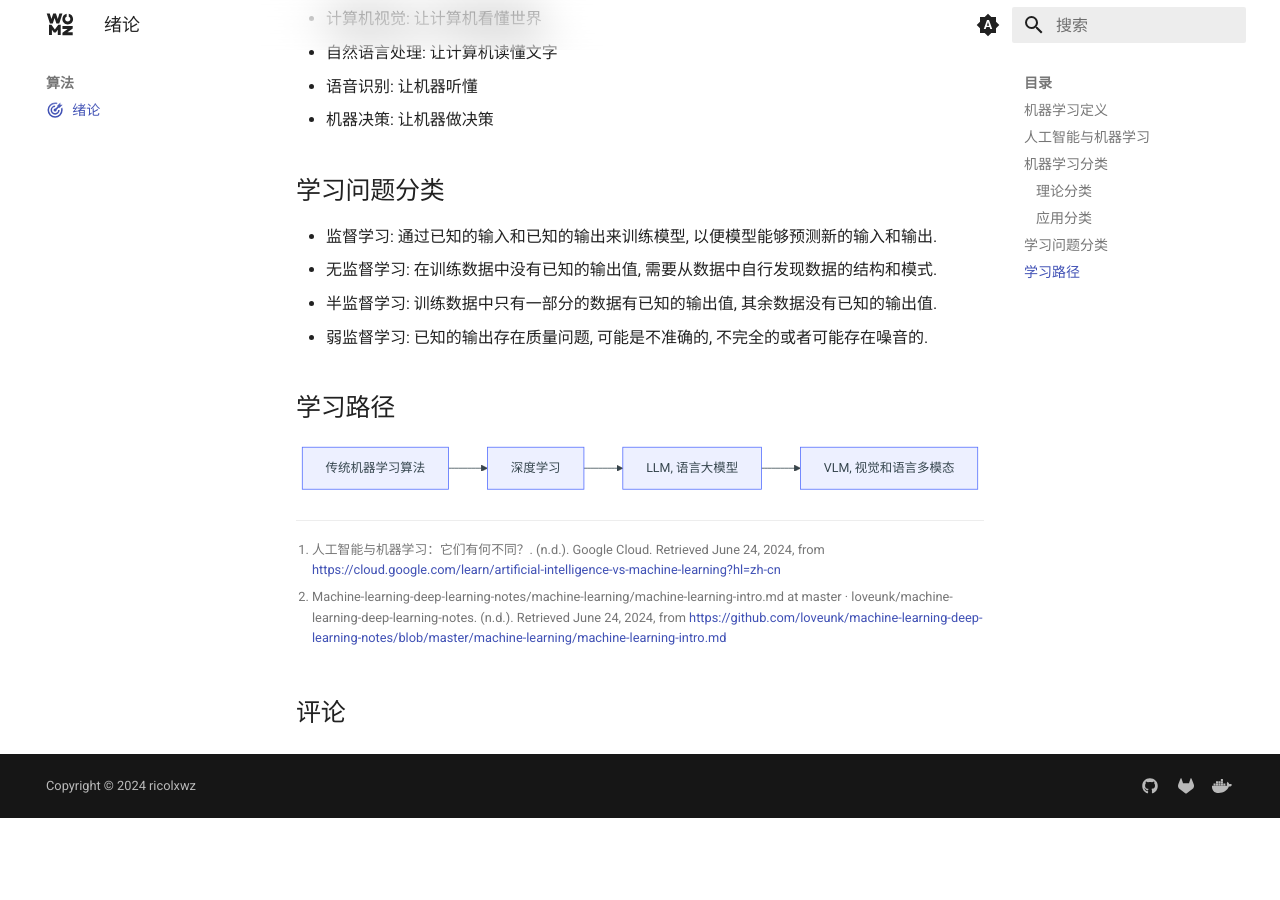
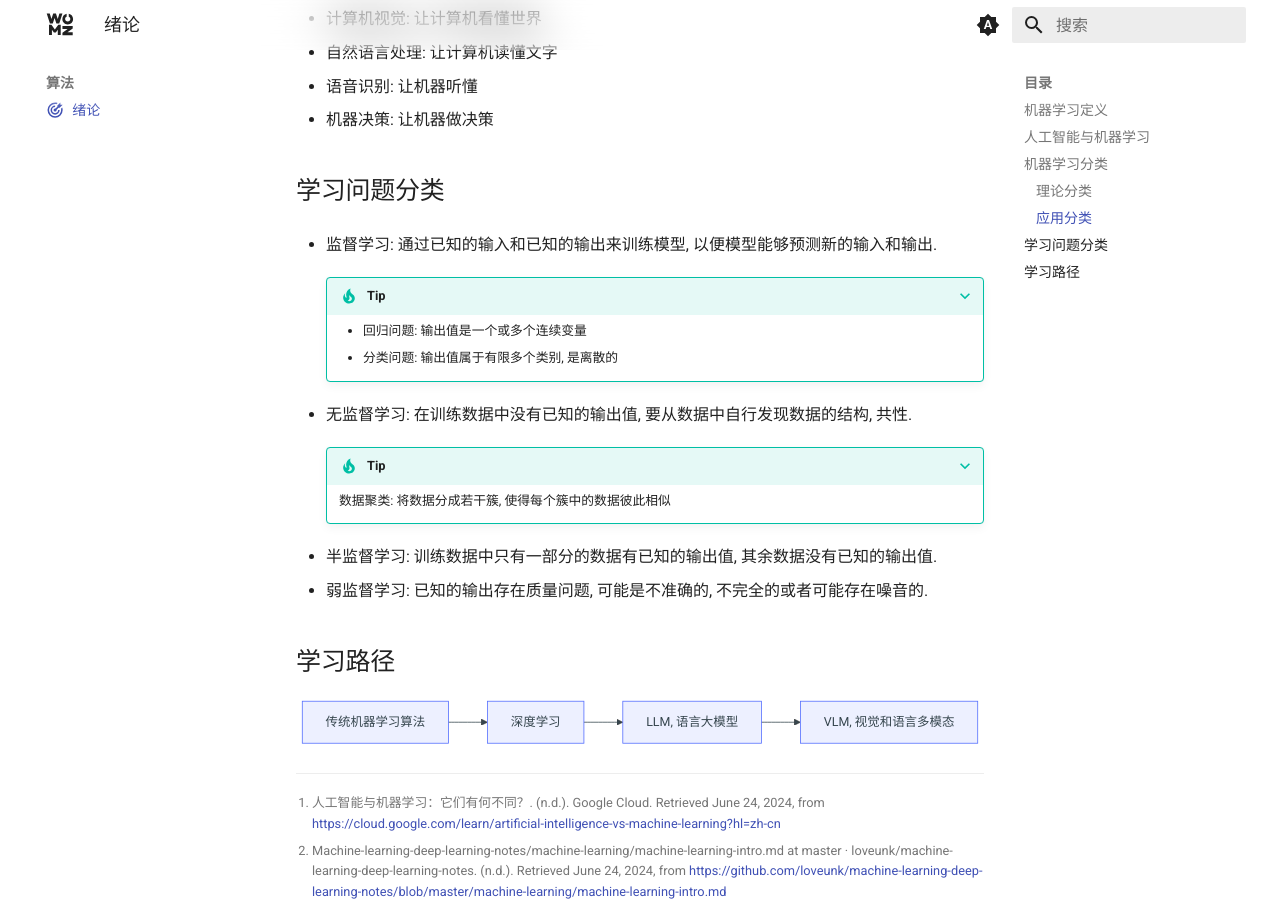
Before and after one commit to sigmax01/ml, an MkDocs documentation site: the page built from docs/算法/绪论.md, in a window 1280 px wide and 900 px high, scrolled down 1431 px. Built offline with MkDocs 1.6.1 and Material for MkDocs 9.7.7, drawn with Linux system fonts in a browser that asks for light colours; comment, search, counter and statistics services are not loaded; before the commit the page ends 2249 px from its top, so only the background shows below that.

Commit message:
Update documentation with information on supervised, unsupervised, and semi-supervised learning

```diff
--- a/docs/算法/绪论.md
+++ b/docs/算法/绪论.md
@@ -50,7 +50,18 @@ comments: true
 ## 学习问题分类
 
 - 监督学习: 通过已知的输入和已知的输出来训练模型, 以便模型能够预测新的输入和输出.
-- 无监督学习: 在训练数据中没有已知的输出值, 需要从数据中自行发现数据的结构和模式.
+
+    ???+ tip "Tip"
+
+        - 回归问题: 输出值是一个或多个连续变量
+        - 分类问题: 输出值属于有限多个类别, 是离散的
+
+- 无监督学习: 在训练数据中没有已知的输出值, 要从数据中自行发现数据的结构, 共性.
+
+    ???+ tip "Tip"
+
+        数据聚类: 将数据分成若干簇, 使得每个簇中的数据彼此相似
+
 - 半监督学习: 训练数据中只有一部分的数据有已知的输出值, 其余数据没有已知的输出值.
 - 弱监督学习: 已知的输出存在质量问题, 可能是不准确的, 不完全的或者可能存在噪音的.
 
```
